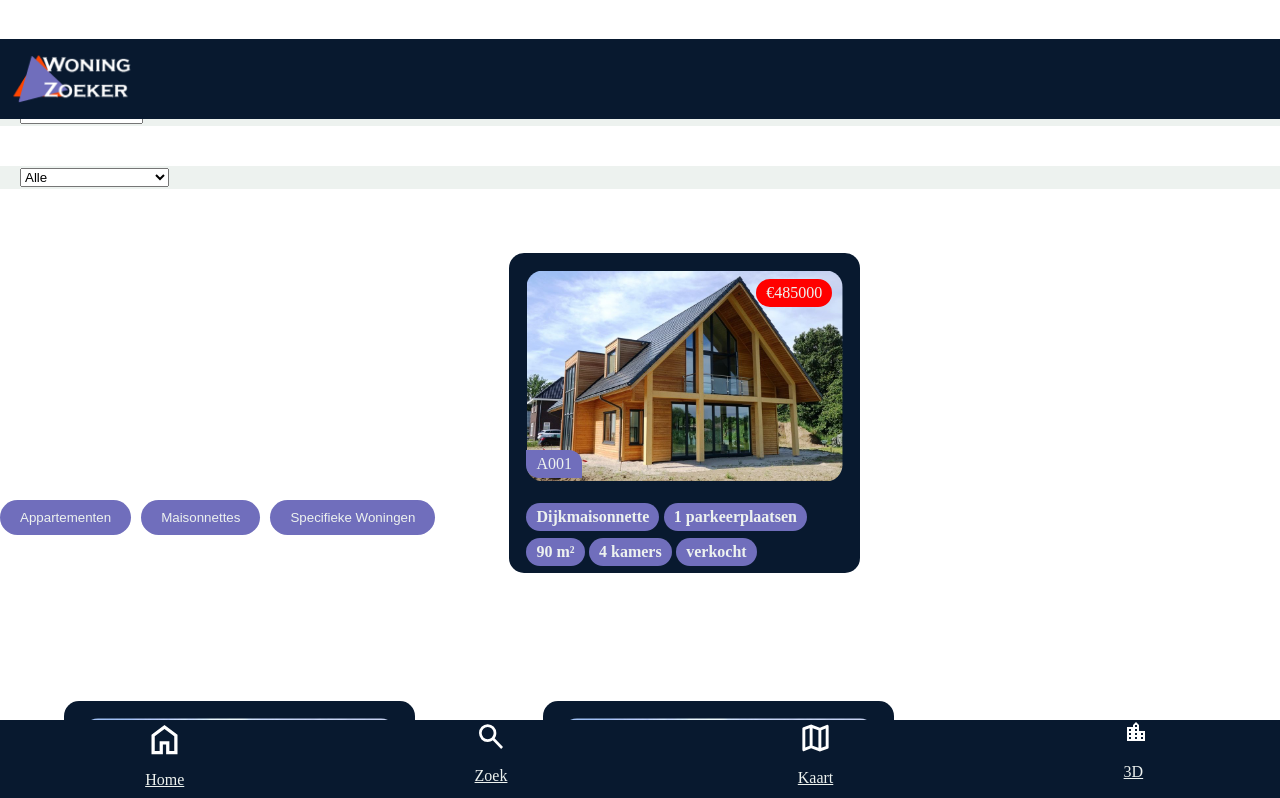
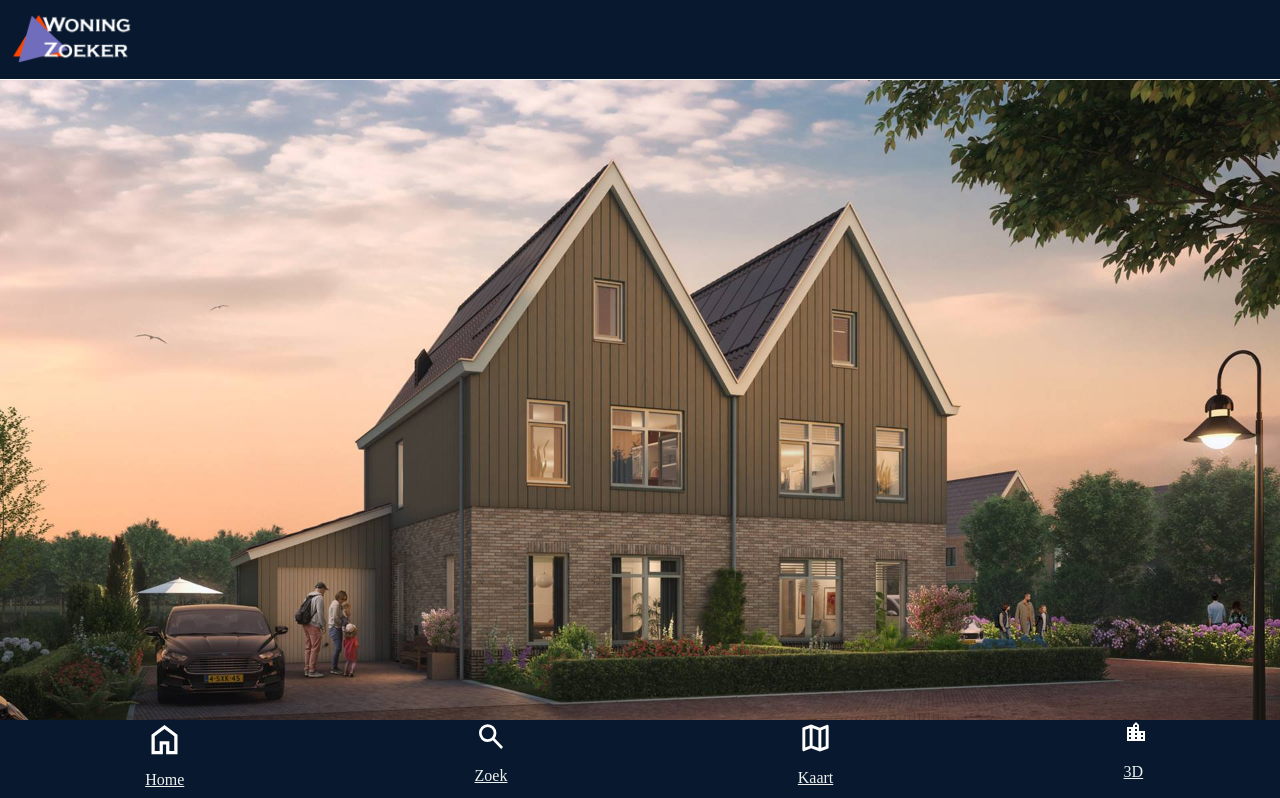
Before and after one commit to tomlommerse/woningzoeker, a React (Create React App) app: page /home in a window 1280 px wide. Shown: the top 798 px of the page. Built offline with nearby package versions, Linux system fonts and the light colour scheme.

Commit message:
routing-fix

```diff
--- a/src/App.js
+++ b/src/App.js
@@ -18,8 +18,8 @@ function App() {
     <div className="App">
       <TopBar />
       <Routes>
-        <Route path='' element={  <StartPage />}/>
-        <Route path="/home" element={<ListPage />} />
+        <Route path='/home' element={  <StartPage />}/>
+        <Route path="/zoek" element={<ListPage />} />
         <Route path="/:home" element={<DetailPage />} />
         <Route path="/kaart" element={<MapPage />} />
         <Route path="/3D" element={<PerspectivePage />} />
```
